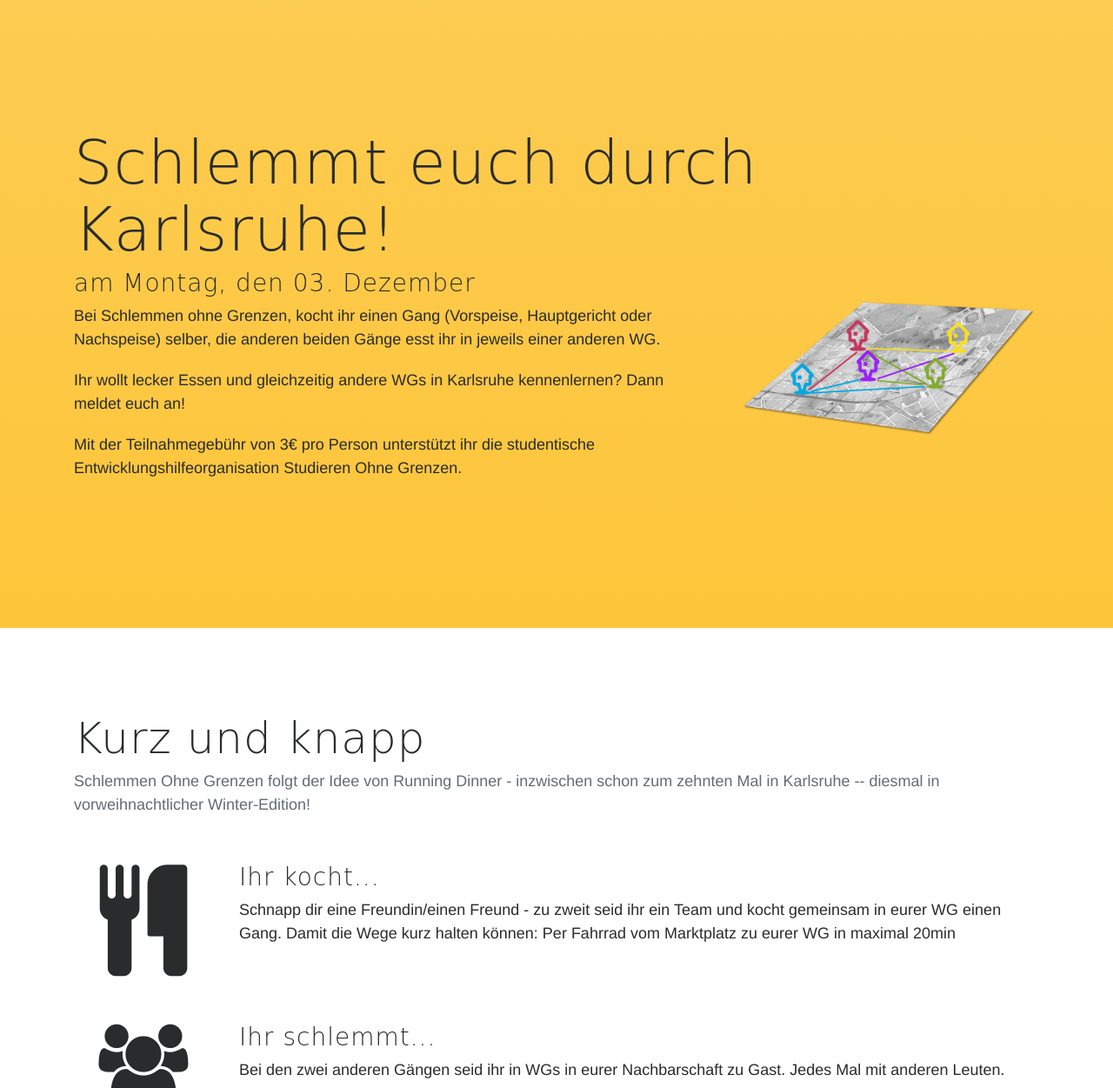
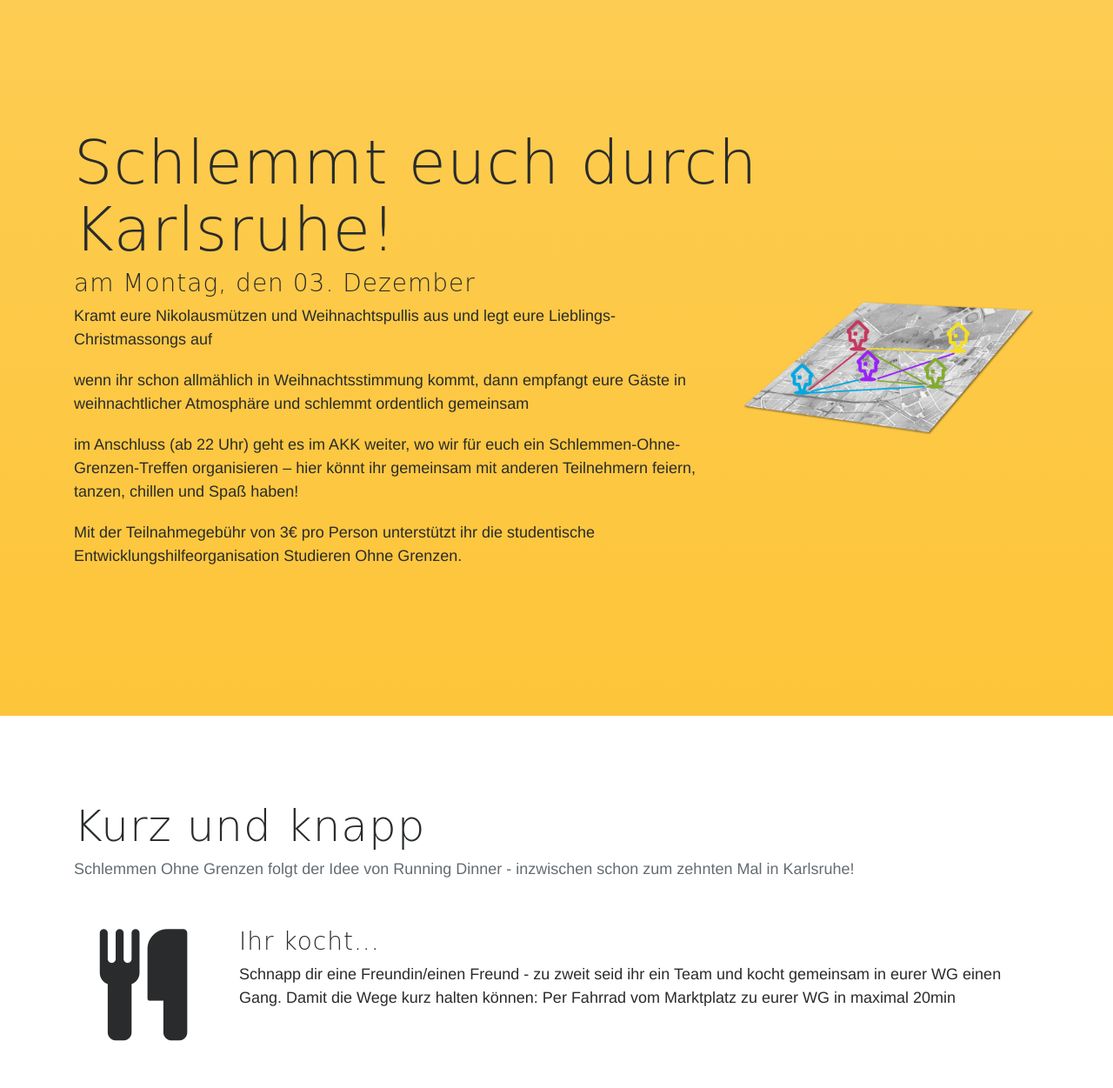
Before and after one commit to studieren-ohne-grenzen/schlemmenohnegrenzen, a Django app: template frontend/templates/frontend/index.html in a window 1280 px wide. Shown: the part 801-2052 px from the top of the page at 87% size. Run offline with Django 3.2, Linux system fonts and the light colour scheme; the template is opened without the code that fills it, so the values that code supplies are empty; some libraries are stand-ins or nearby versions; some web fonts are replaced.

Commit message:
Add christmas-y text

```diff
--- a/frontend/templates/frontend/index.html
+++ b/frontend/templates/frontend/index.html
@@ -47,13 +47,14 @@
             <div class="row">
                 <div class="col-md-8">
                     <h3>am Montag, den 03. Dezember</h3>
-                    <p>Bei Schlemmen ohne Grenzen, kocht ihr einen Gang (Vorspeise, Hauptgericht oder Nachspeise) selber, die anderen beiden Gänge esst ihr in jeweils einer anderen WG.</p>
-                    <p>
-                        Ihr wollt lecker Essen und gleichzeitig andere WGs in Karlsruhe kennenlernen? Dann meldet euch an!
-                    </p>
+                    <p>Kramt eure Nikolausmützen und Weihnachtspullis aus und legt eure Lieblings-Christmassongs auf</p>
+
+<p>wenn ihr schon allmählich in Weihnachtsstimmung kommt, dann empfangt eure Gäste in weihnachtlicher Atmosphäre und schlemmt ordentlich gemeinsam</p>
+
+<p>im Anschluss (ab 22 Uhr) geht es im AKK weiter, wo wir für euch ein Schlemmen-Ohne-Grenzen-Treffen organisieren – hier könnt ihr gemeinsam mit anderen Teilnehmern feiern, tanzen, chillen und Spaß haben!</p>
                     <p>
                         Mit der Teilnahmegebühr von 3€ pro Person unterstützt ihr die studentische Entwicklungshilfeorganisation Studieren Ohne Grenzen.
-                    </p>
+</p>
                 </div>
                 <div class="col-md-4">
                     <img src="{% static 'frontend/img/map.png' %}" style="width: 100%; height: auto; max-width: 500px">
@@ -66,7 +67,7 @@
         <div class="container">
             <div class="section-heading">
                 <h2>Kurz und knapp</h2>
-                <p class="text-muted">Schlemmen Ohne Grenzen folgt der Idee von Running Dinner - inzwischen schon zum zehnten Mal in Karlsruhe -- diesmal in vorweihnachtlicher Winter-Edition!</p>
+                <p class="text-muted">Schlemmen Ohne Grenzen folgt der Idee von Running Dinner - inzwischen schon zum zehnten Mal in Karlsruhe!</p>
             </div>
             <div class="row row-with-margin">
                 <div class="col-sm-2">
```
